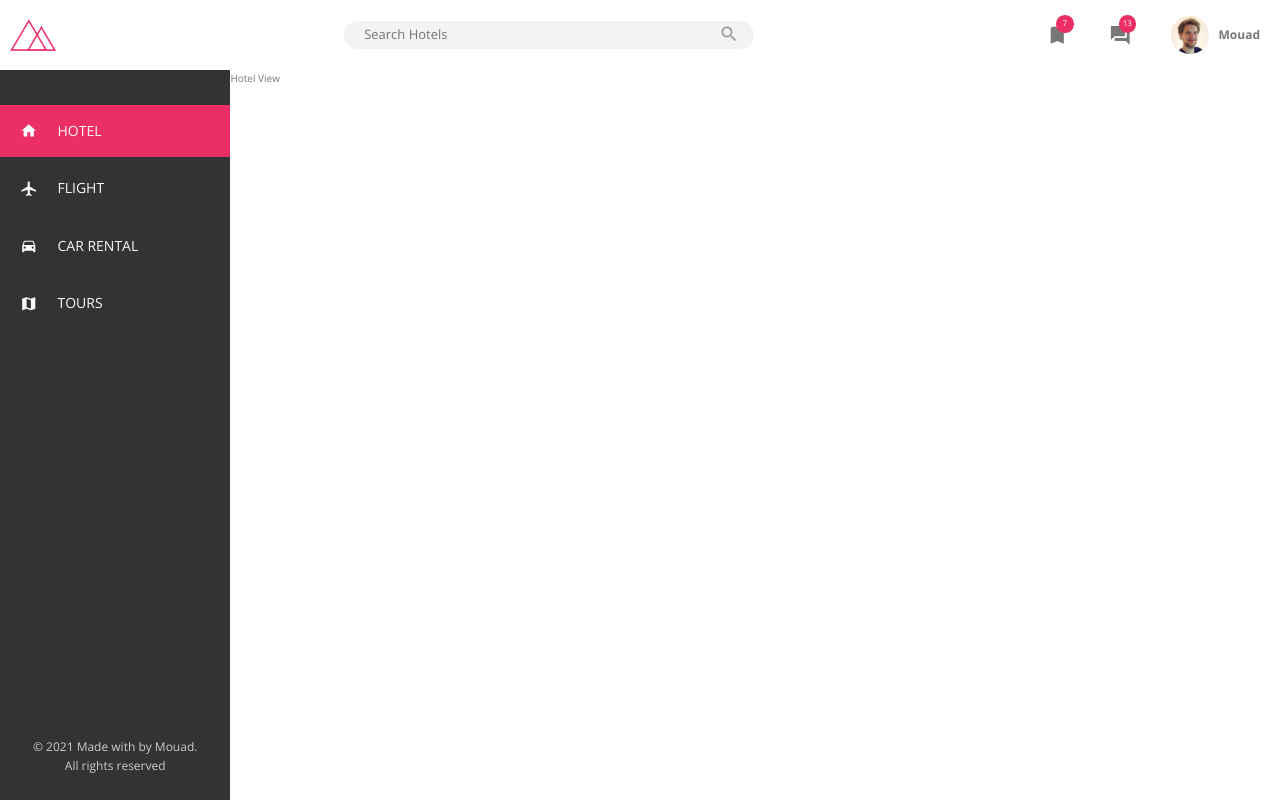
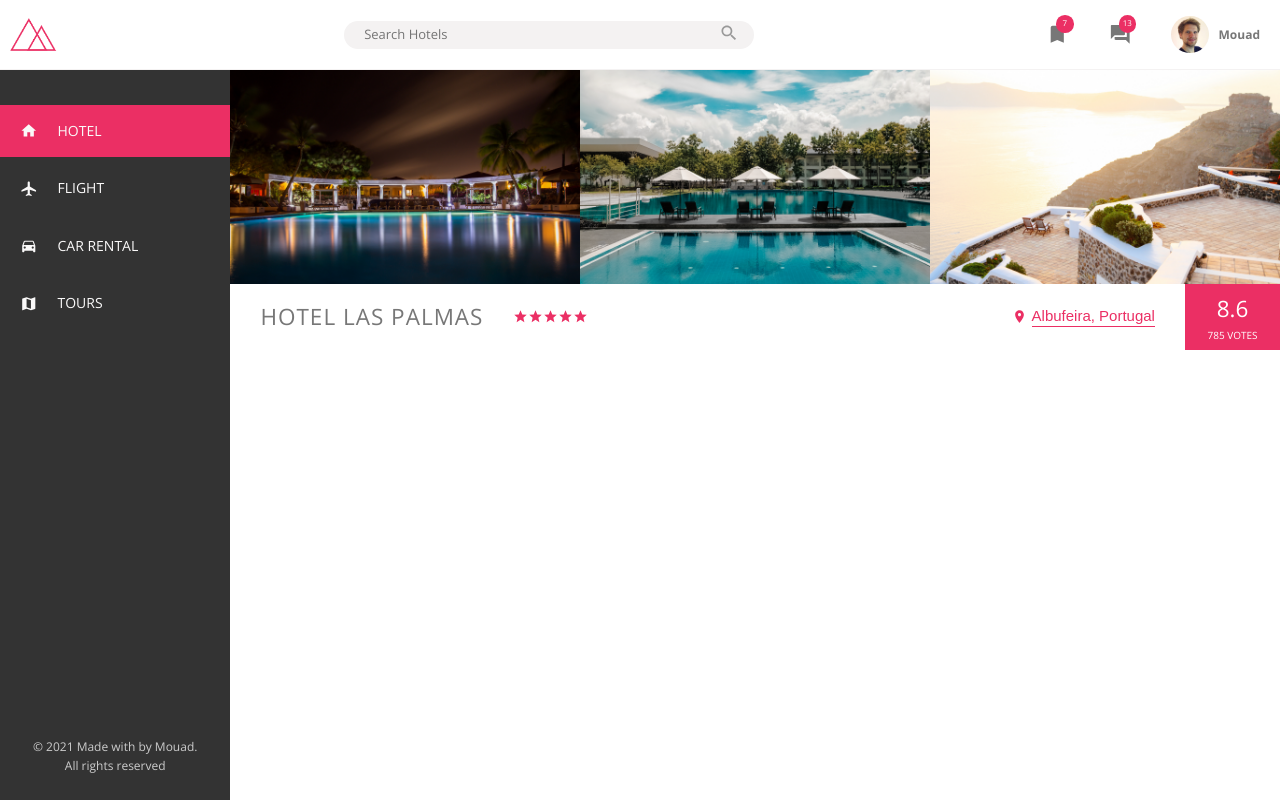
Before and after one commit to mouad-aitelmahjoub/trillo, a React (Create React App) app: page / in a window 1280 px wide. Built offline with nearby package versions, Linux system fonts and the light colour scheme.

Commit message:
Gallery & hotelDetails : done

```diff
--- a/src/_base.scss
+++ b/src/_base.scss
@@ -26,3 +26,36 @@ a {
   text-decoration: none;
   color: inherit;
 }
+.btn-inline {
+  display: inline-block;
+  border: none;
+  color: $primary;
+  background-color: transparent;
+  font-size: inherit;
+  border-bottom: 1px solid currentColor;
+  padding-bottom: 2px;
+  cursor: pointer;
+  transition: all 0.2s;
+  &:hover {
+    color: $grey-dark-1;
+    animation: plusate 1s infinite;
+  }
+  &:focus {
+    outline: none;
+  }
+}
+
+@keyframes plusate {
+  0% {
+    transform: scale(1);
+    box-shadow: none;
+  }
+  50% {
+    transform: scale(1.05);
+    box-shadow: 0 1rem 4rem rgba(0, 0, 0, 0.25);
+  }
+  100% {
+    transform: scale(1);
+    box-shadow: none;
+  }
+}
--- /dev/null
+++ b/src/components/Gallery/Gallery.jsx
@@ -0,0 +1,22 @@
+import "./gallery.scss"
+import Hotel1 from "../../img/hotel-1.jpg"
+import Hotel2 from "../../img/hotel-2.jpg"
+import Hotel3 from "../../img/hotel-3.jpg"
+
+const Gallery = () => {
+  return (
+    <div className="gallery">
+      <figure className="gallery-item">
+        <img src={Hotel1} alt="hotel1" className="gallery-photo" />
+      </figure>
+      <figure className="gallery-item">
+        <img src={Hotel2} alt="hotel1" className="gallery-photo" />
+      </figure>
+      <figure className="gallery-item">
+        <img src={Hotel3} alt="hotel1" className="gallery-photo" />
+      </figure>
+    </div>
+  )
+}
+
+export default Gallery
--- /dev/null
+++ b/src/components/Gallery/gallery.scss
@@ -0,0 +1,9 @@
+@import "../../variables";
+
+.gallery {
+  display: flex;
+  &-photo {
+    width: 100%;
+    height: 100%;
+  }
+}
--- a/src/components/Header/header.scss
+++ b/src/components/Header/header.scss
@@ -3,7 +3,7 @@
 .header {
   height: $header-height;
   background-color: #fff;
-  border-bottom: $grey-light-2;
+  border-bottom: 1px solid $grey-light-2;
   display: flex;
   justify-content: space-between;
   align-items: center;
--- /dev/null
+++ b/src/components/HotelDetails/HotelDetails.jsx
@@ -0,0 +1,27 @@
+import { Star, Room } from "@material-ui/icons"
+import "./hotel-details.scss"
+
+const HotelDetails = () => {
+  return (
+    <div className="hotel-details">
+      <h1 className="hotel-details__heading">Hotel Las Palmas</h1>
+      <div className="hotel-details__stars">
+        <Star className="hotel-details__icon-star" />
+        <Star className="hotel-details__icon-star" />
+        <Star className="hotel-details__icon-star" />
+        <Star className="hotel-details__icon-star" />
+        <Star className="hotel-details__icon-star" />
+      </div>
+      <div className="hotel-details__location">
+        <Room className="hotel-details__icon-location" />
+        <button className="btn-inline">Albufeira, Portugal</button>
+      </div>
+      <div className="hotel-details__rating">
+        <div className="hotel-details__rating-average">8.6</div>
+        <div className="hotel-details__rating-count">785 Votes</div>
+      </div>
+    </div>
+  )
+}
+
+export default HotelDetails
--- /dev/null
+++ b/src/components/HotelDetails/hotel-details.scss
@@ -0,0 +1,50 @@
+@import "../../variables";
+
+.hotel-details {
+  display: flex;
+  align-items: center;
+  &__heading {
+    font-size: 2.25rem;
+    font-weight: 300;
+    text-transform: uppercase;
+    letter-spacing: 1px;
+    padding: 1.5rem 3rem;
+  }
+  &__stars {
+    margin-right: auto;
+    display: flex;
+  }
+  &__icon-star {
+    width: 1.75rem;
+    height: 1.75rem;
+    color: $primary;
+  }
+  &__location {
+    font-size: 1.5rem;
+    display: flex;
+    align-items: center;
+  }
+  &__icon-location {
+    margin-right: 0.5rem;
+    color: $primary;
+  }
+  &__rating {
+    display: flex;
+    flex-direction: column;
+    align-items: center;
+    justify-content: center;
+    align-self: stretch;
+    background-color: $primary;
+    color: $white;
+    padding: 0 2.25rem;
+    margin-left: 3rem;
+  }
+  &__rating-average {
+    font-size: 2.25rem;
+    font-weight: 300;
+  }
+  &__rating-count {
+    font-size: 1rem;
+    text-transform: uppercase;
+  }
+}
--- a/src/components/HotelView/HotelView.jsx
+++ b/src/components/HotelView/HotelView.jsx
@@ -1,7 +1,14 @@
+import Gallery from "../Gallery/Gallery"
+import HotelDetails from "../HotelDetails/HotelDetails"
 import "./hotel-view.scss"
 
 const HotelView = () => {
-  return <div className="hotel-view">Hotel View</div>
+  return (
+    <div className="hotel-view">
+      <Gallery />
+      <HotelDetails />
+    </div>
+  )
 }
 
 export default HotelView
```
